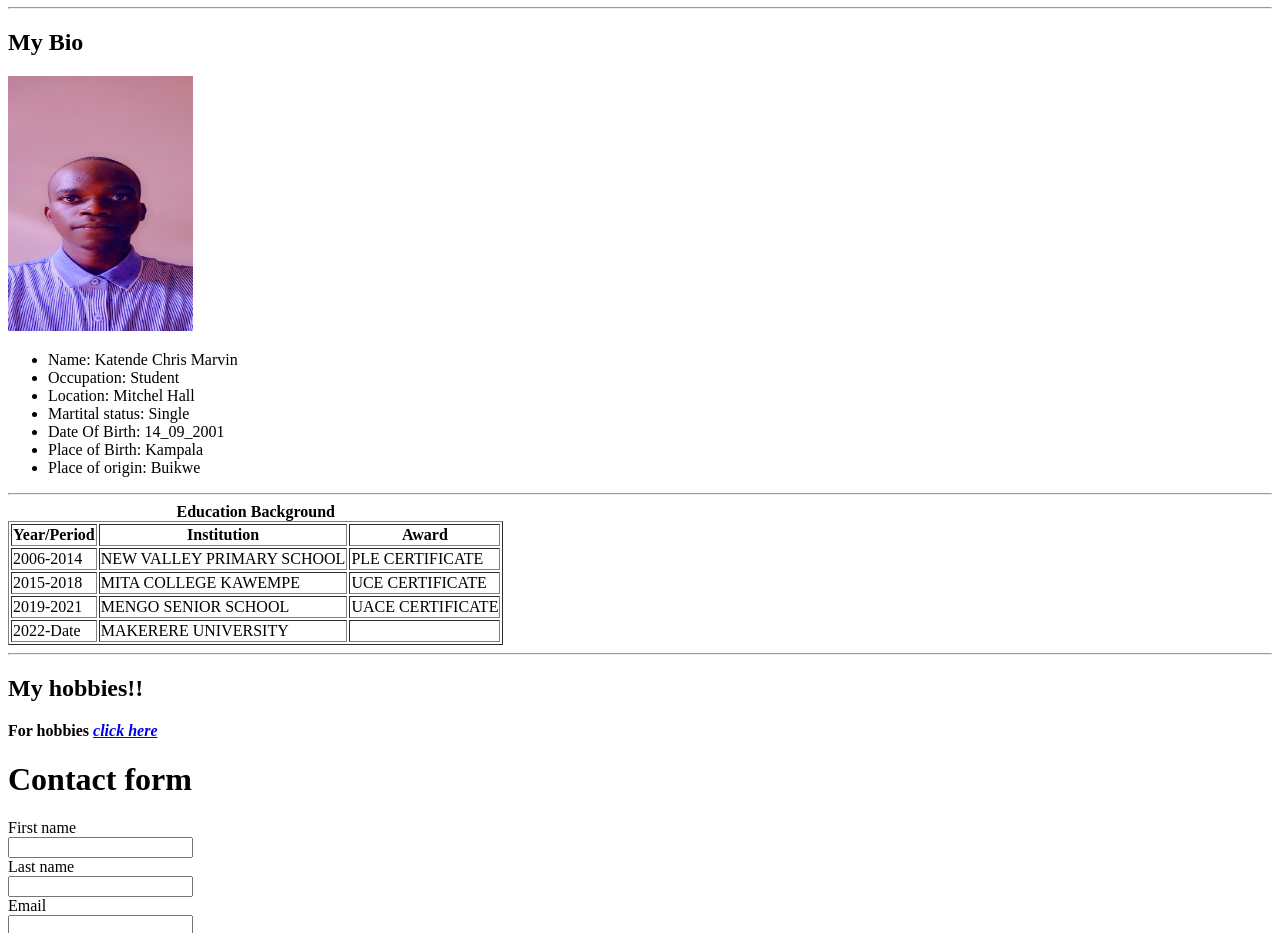
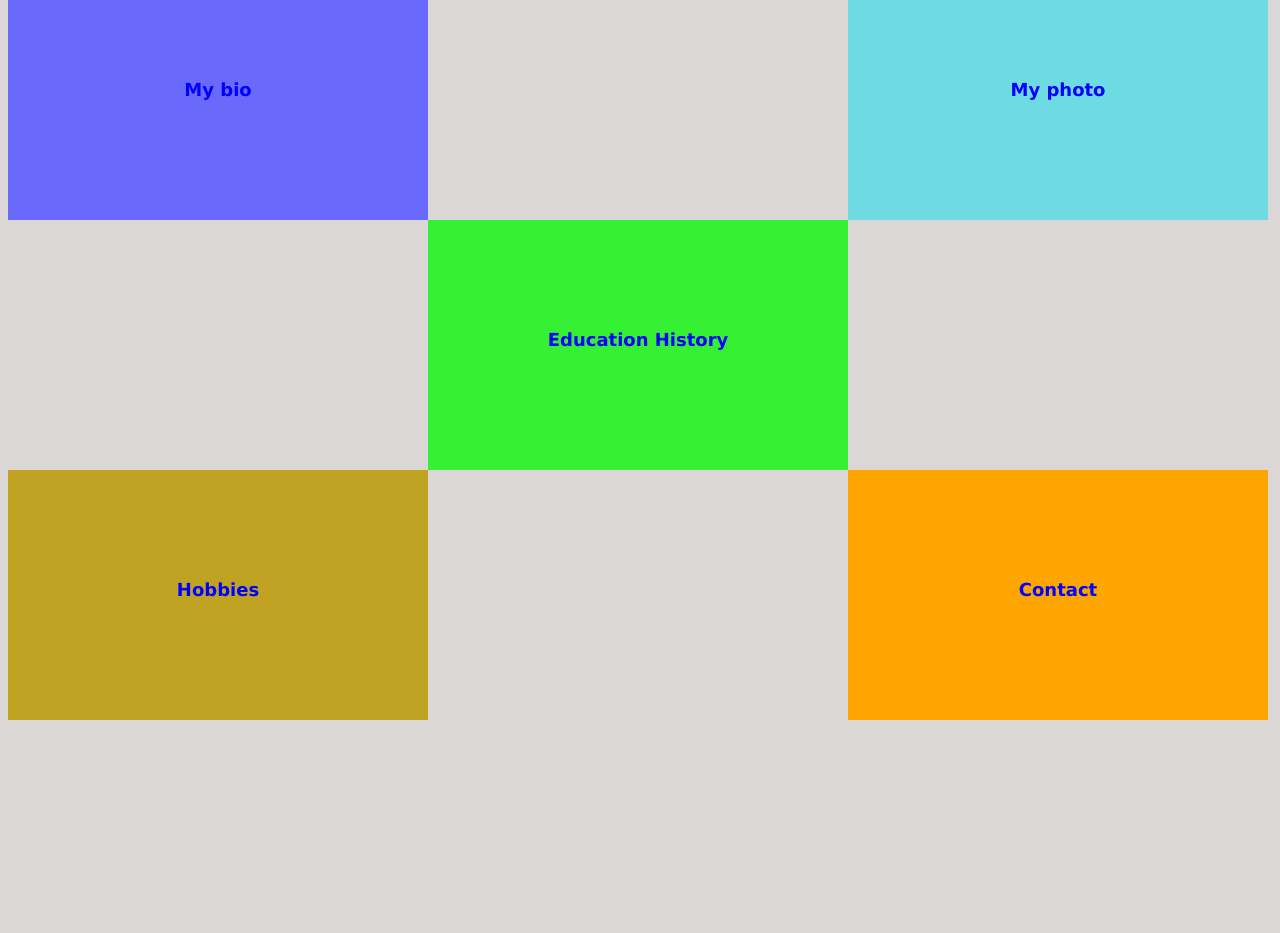
Before and after one commit to 256-katendechris-256/kcm, a plain HTML site: page index.html in a window 1280 px wide. Shown: the part 74-1007 px from the top of the page. After the commit the page ends 820 px from the top, so only its background shows below. Drawn offline with Linux system fonts and the light colour scheme; files that its build step writes are made by us from their sources.

Commit message:
Add files via upload

```diff
--- a/index.html
+++ b/index.html
@@ -4,113 +4,21 @@
     <meta charset="UTF-8">
     <meta http-equiv="X-UA-Compatible" content="IE=edge">
     <meta name="viewport" content="width=device-width, initial-scale=1.0">
-    <title>@katendechrismarvin</title>
-    <link rel="icon" href="css/imagez/cm.jpg">
+    <title>mylandingpg</title>
+    <link rel="stylesheet" href="css/styles.css">
+    <link rel="shortcut icon" href="css/imagez/brah.jpeg" type="image/x-icon">
 </head>
 <body>
-    <h1 ><strong> Katende's website &#128512; </strong></h1>
-    <hr>
-    <h2>My Bio</h2>
-    <img src="imagez/idpic.jpg" alt="myid" width="185" height="255">
+    <div class="division1">
+        <a href="css/index.html"><div class="sect1"> <p>My bio</p></div></a>
+        <a href="css/index.html"><div class="sect2"><p>My photo</p></div></a>
+    </div>
 
-
-     <ul>
-        <li>Name: Katende Chris Marvin</li>
-        <li>Occupation: Student</li>
-        <li>Location: Mitchel Hall</li>
-        <li>Martital status: Single</li>
-        <li>Date Of Birth: 14_09_2001</li>
-        <li>Place of Birth: Kampala</li>
-        <li>Place of origin: Buikwe</li>
-     </ul>
-
-
-
-    <hr>
-    <table border="1"  >
-        <caption><strong>Education Background</strong></caption>
-        <tr>
-            <th>Year/Period</th>
-            <th>Institution</th>
-            <th>Award</th>
-
-        </tr>
-        <tr>
-          <td>2006-2014</td>
-          <td>NEW VALLEY PRIMARY SCHOOL</td>
-          <td>PLE CERTIFICATE</td>
-        </tr>
-
-        <tr>
-            <td>2015-2018</td>
-            <td>MITA COLLEGE KAWEMPE</td>
-            <td> UCE CERTIFICATE</td>
-        </tr>
-
-        <tr>
-        <td>2019-2021</td>
-        <td>MENGO SENIOR SCHOOL</td>
-        <td>UACE CERTIFICATE</td>
-        </tr>
-            <tr>
-                <td>2022-Date</td>
-                <td>MAKERERE UNIVERSITY</td>
-                <td></td>
-            </tr>
-
-    </table>
-
-
-
-
-
-
-
-<hr>
-<p>
-    <h2>My hobbies!!</h2>
-    <p >
-        <strong>For hobbies</strong>
-        <a href="hobbies.html">
-            <em><b>click here</b></em>
-        </a>
-        <p>
-            <h1>Contact form</h1>
-
-                <form action="mailto:katendechris5@gmail.com">
-                    <div>
-                        <label> First name</label> <br>
-                        <input type="text" id="firstname" name="firstname">
-
-                    </div>
-                    <div>
-                        <label > Last name</label> <br>
-                        <input type="text" id="lastname" name="lastname">
-
-                    </div>
-                    <div>
-                        <label for="email">Email </label> <br>
-                        <input type="text" id="email" name="email">
-
-                    </div>
-                    <div>
-                        <label for="message"> Message</label> <br>
-                        <textarea name="message" id="message" cols="30" rows="10"></textarea>
-
-                    </div>
-                    <button type="submit" >Submit</button>
-                </form>
-
-
-            <a href="https://twitter.com/KatendeChris7"><img src="imagez/tw.jpg" alt="twitter"  width="42" height="42"></a>
-            <a href="https://alvo.chat/1vo"><img src="imagez/whatsap.jpg" alt="whatsapp"  width="42" height="42"></a>
-
-
-
-
-
-
-
+   <a href="css/index.html"> <div class="sect3"><p>Education History</p></div></a>
+    <div class="division2">
+        <a href="css/hobbies.html"><div class="sect4"><p> Hobbies</p></div></a>
+    <a href="css/index.html"><div class="sect5"><p> Contact</p></div></a>
+    </div>
 
 
 </body>
```
